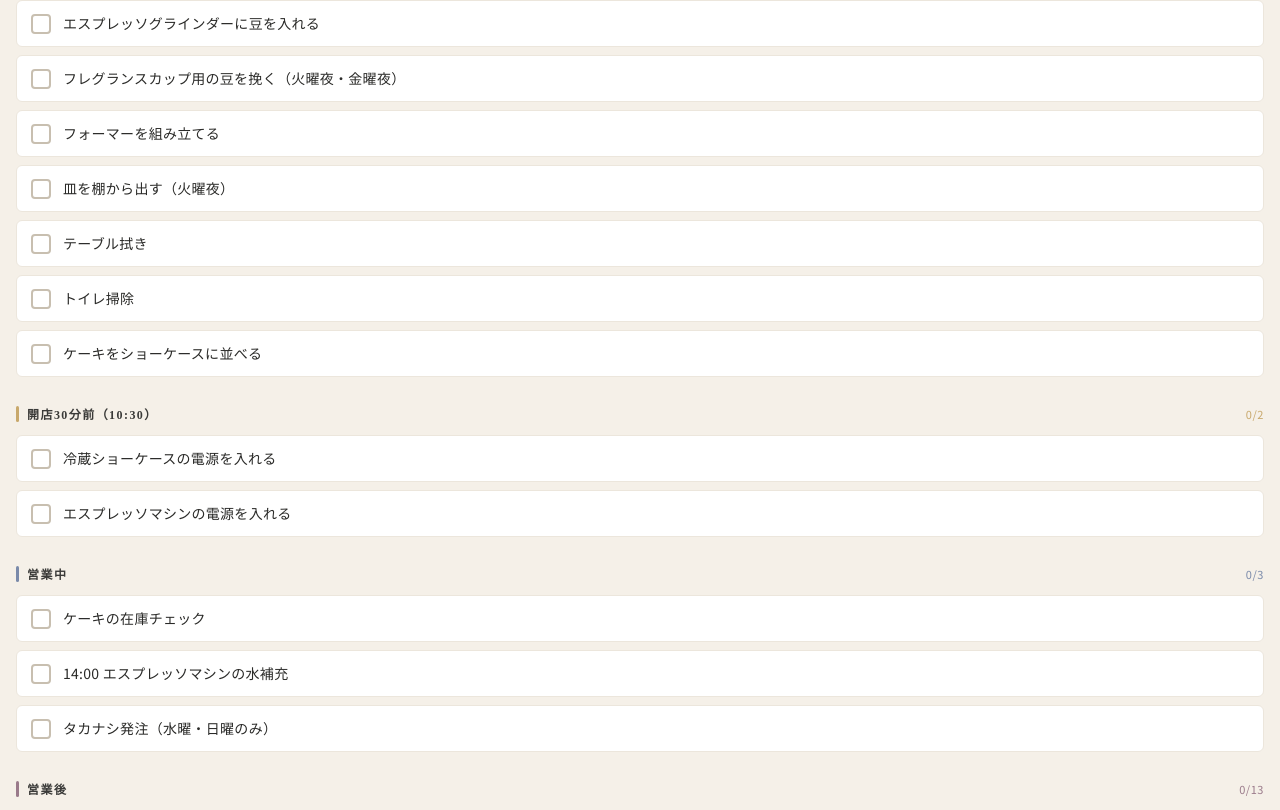
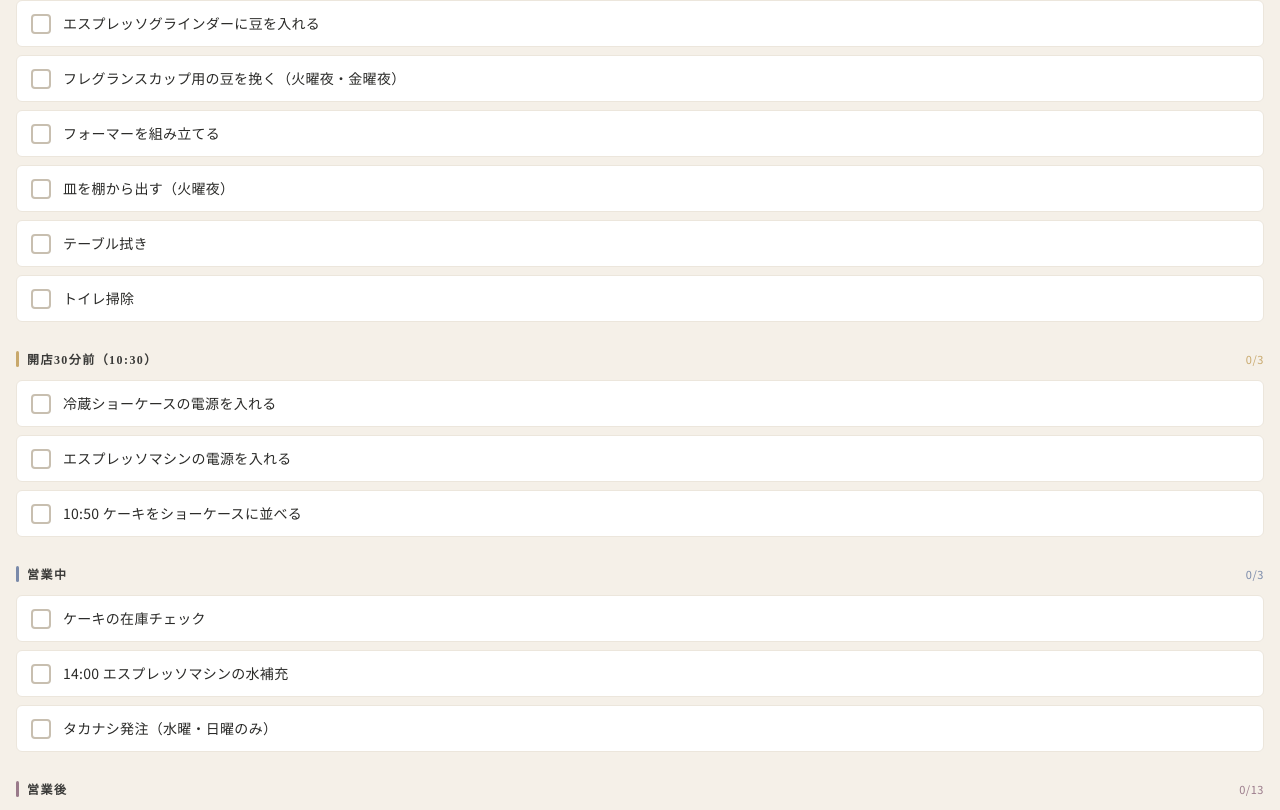
Before and after one commit to hanocoffee/hano-mgmt, a plain HTML site: page index.html in a window 1280 px wide. Shown: the part 851-1661 px from the top of the page. Drawn offline with Linux system fonts and the light colour scheme.

Commit message:
Update index.html

```diff
--- a/index.html
+++ b/index.html
@@ -189,11 +189,11 @@ const TAB_DATA = {
       { id: "o30", text: "皿を棚から出す（火曜夜）" },
       { id: "o31", text: "テーブル拭き" },
       { id: "o35", text: "トイレ掃除" },
-      { id: "o36", text: "ケーキをショーケースに並べる" },
     ]},
     { id: "pre30", label: "開店30分前（10:30）", color: "#c8a86b", items: [
       { id: "o11", text: "冷蔵ショーケースの電源を入れる" },
       { id: "o12", text: "エスプレッソマシンの電源を入れる" },
+      { id: "o36", text: "10:50 ケーキをショーケースに並べる" },
     ]},
     { id: "during", label: "営業中", color: "#7a8aaa", items: [
       { id: "o23", text: "ケーキの在庫チェック" },
```
